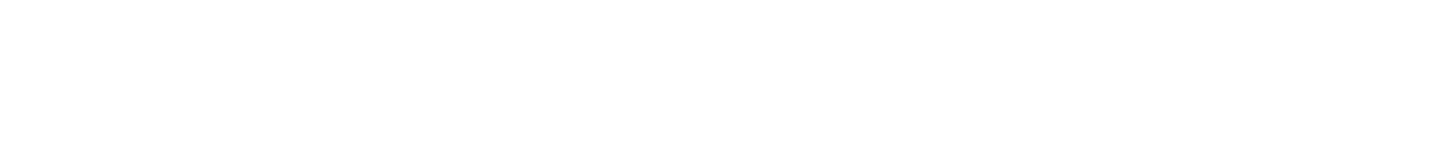
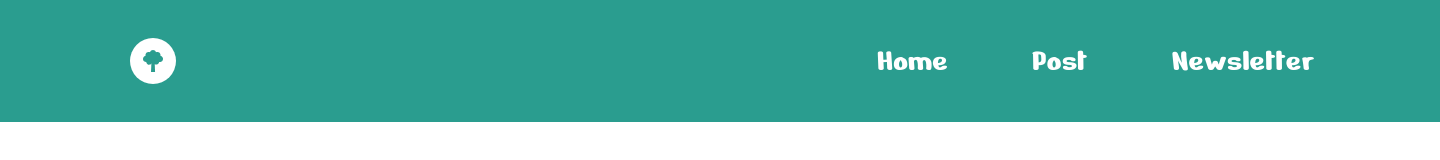
Before and after one commit to ketiladzeshotiko/homework5-, a plain HTML site: page index.html in a window 1280 px wide. Shown: the whole page, 1440 px wide, since content can reach past the window. Drawn offline with Linux system fonts and the light colour scheme.

Commit message:
add header

```diff
--- a/css/style.css
+++ b/css/style.css
@@ -0,0 +1,35 @@
+   /* header */
+   header{
+    background-color: #2A9D8F;
+    width: 1440px;
+    margin: auto;
+    padding: 38px 0 38px 130px;
+   }
+   .header_logo_link{
+    display: inline-block;
+    vertical-align: middle;
+    width: 46px;
+    height: 46px;
+   }
+   .header_nav{
+    display: inline-block;
+    vertical-align: middle;
+    margin-left: 697px;
+   }
+   .header_img{
+    width: 100%;
+    height: 100%;
+}
+   .header_li{
+    display: inline-block;
+   }
+   .header_li_link{
+    color: white;
+    font-size: 32px;
+    font-weight: 400;
+    line-height: 32px;
+    font-family: "Nerko One", cursive;
+   }
+   .middle_li{
+    margin-inline: 80px;
+   }
--- a/index.html
+++ b/index.html
@@ -3,8 +3,33 @@
 <head>
     <meta charset="UTF-8">
     <meta name="viewport" content="width=device-width, initial-scale=1.0">
-    <title>Document</title>
+    <link rel="stylesheet" href="css/reset.css">
+    <link rel="stylesheet" href="css/style.css">
+    <link rel="icon" href="images/logo_header.svg">
+    <link rel="preconnect" href="https://fonts.googleapis.com">
+<link rel="preconnect" href="https://fonts.gstatic.com" crossorigin>
+<link href="https://fonts.googleapis.com/css2?family=Nerko+One&display=swap" rel="stylesheet">
+    <title>home page</title>
 </head>
 <body>
+       <!--header  -->
+       <header>
+       <a href="index.html" class="header_logo_link">
+        <img src="images/logo_header.svg" alt="logo" class="header_img">
+       </a>
+       <nav class="header_nav">
+        <ul>
+            <li class="header_li">
+                <a href="" class="header_li_link">Home</a>
+            </li>
+            <li class="header_li middle_li">
+                <a href="" class="header_li_link">Post</a>
+            </li>
+            <li class="header_li">
+                <a href="" class="header_li_link">Newsletter</a>
+            </li>
+        </ul>
+       </nav>
+       </header>
 </body>
 </html>
```
